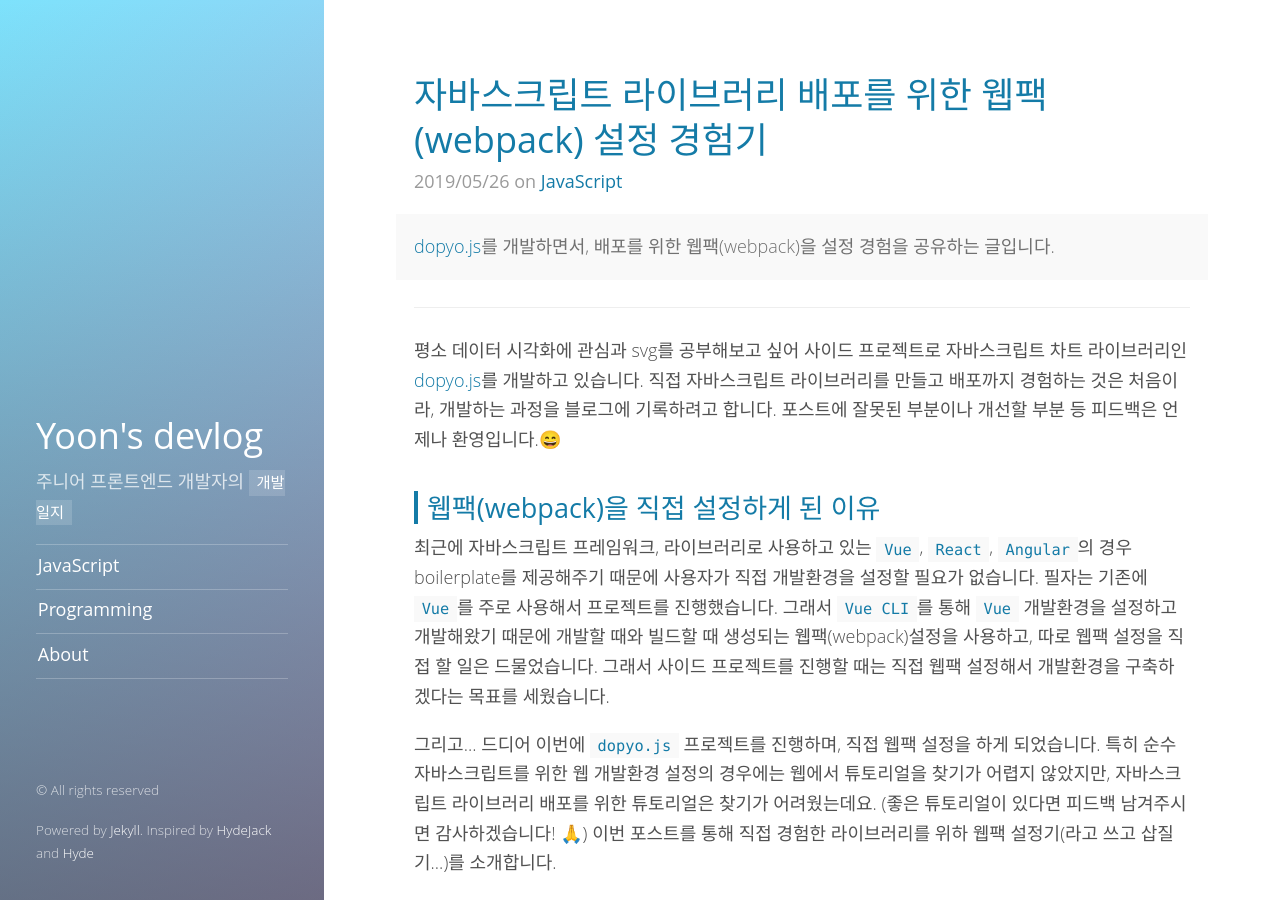
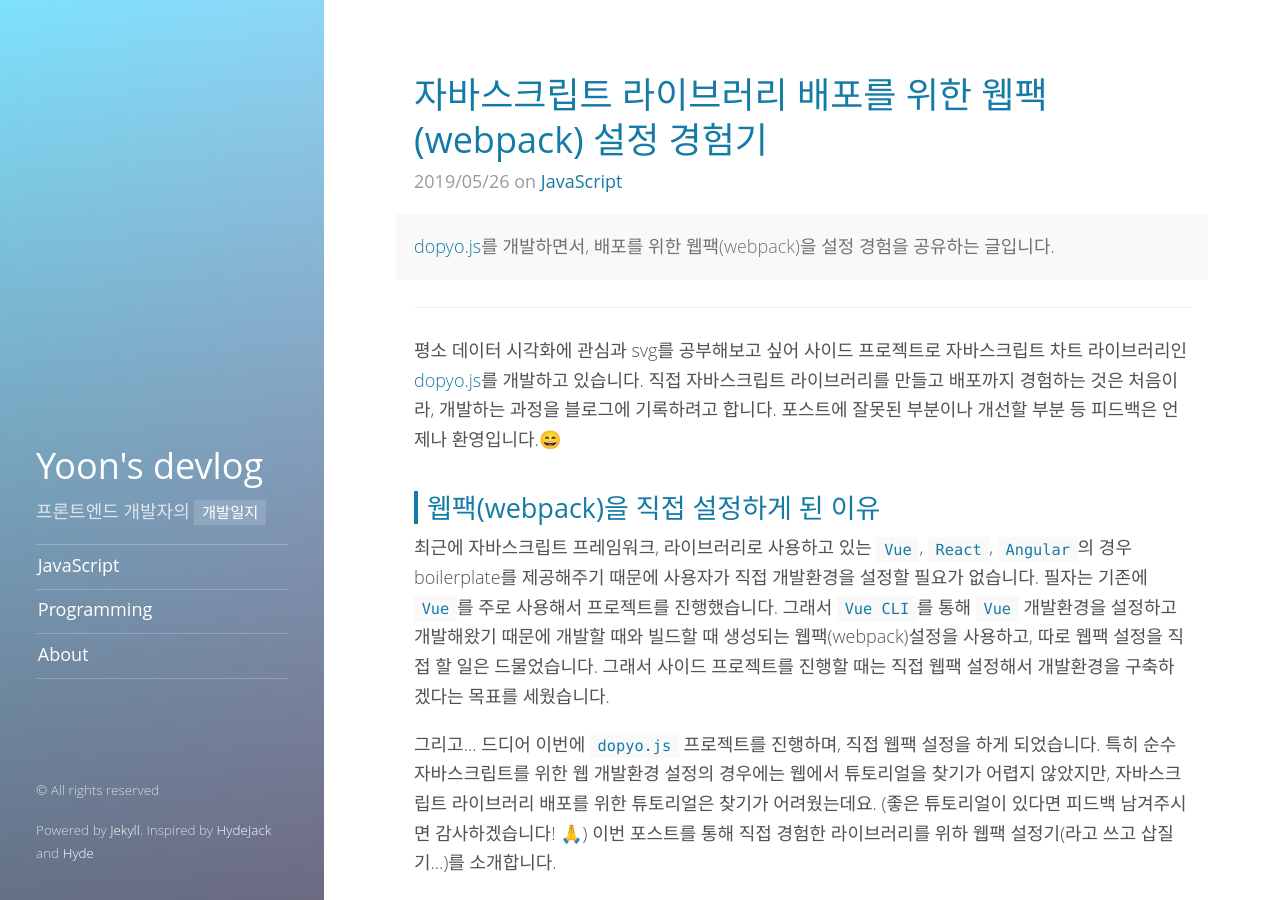
Before and after one commit to hyeyoon/blog, a Jekyll site: the page built from index.html, in a window 1280 px wide and 900 px high. Built offline with Jekyll 4.4.1, drawn with Linux system fonts in a browser that asks for light colours; some web fonts are replaced; the list of posts is cut into pages by our own code.

Commit message:
Modify info

```diff
--- a/_config.yml
+++ b/_config.yml
@@ -21,7 +21,7 @@
 
 # Markdown enabled, however don't use more than one paragraph (enforced by `>`)
 description:         >
-  주니어 프론트엔드 개발자의 `개발일지`{:style="background: rgba(255, 255, 255, 0.15); color: #fff"}
+  프론트엔드 개발자의 `개발일지`{:style="background: rgba(255, 255, 255, 0.15); color: #fff"}
 
 # The tags listed as entries in the sidebar
 # sidebar_tags:        [html_css, sass, javascript, vue, programming]
@@ -47,7 +47,7 @@
 
   # Markdown enabled, can use multiple paragraphs (enabled by `|`)
   about:             |
-    안녕하세요. 주니어 프론트엔드 개발자 윤입니다. 개발을 공부하며 배운점, 느낀점 등을 기록하는 블로그입니다. 피드백, 오타, 잘못된 정보 제보는 언제나 환영입니다.
+    안녕하세요. 프론트엔드 개발자 윤입니다. 개발을 공부하며 배운점, 느낀점 등을 기록하는 블로그입니다. 피드백, 오타, 잘못된 정보 제보는 언제나 환영입니다.
 
   # Social media icons in sidebar
   # Comment/uncommet to show/hide
```
